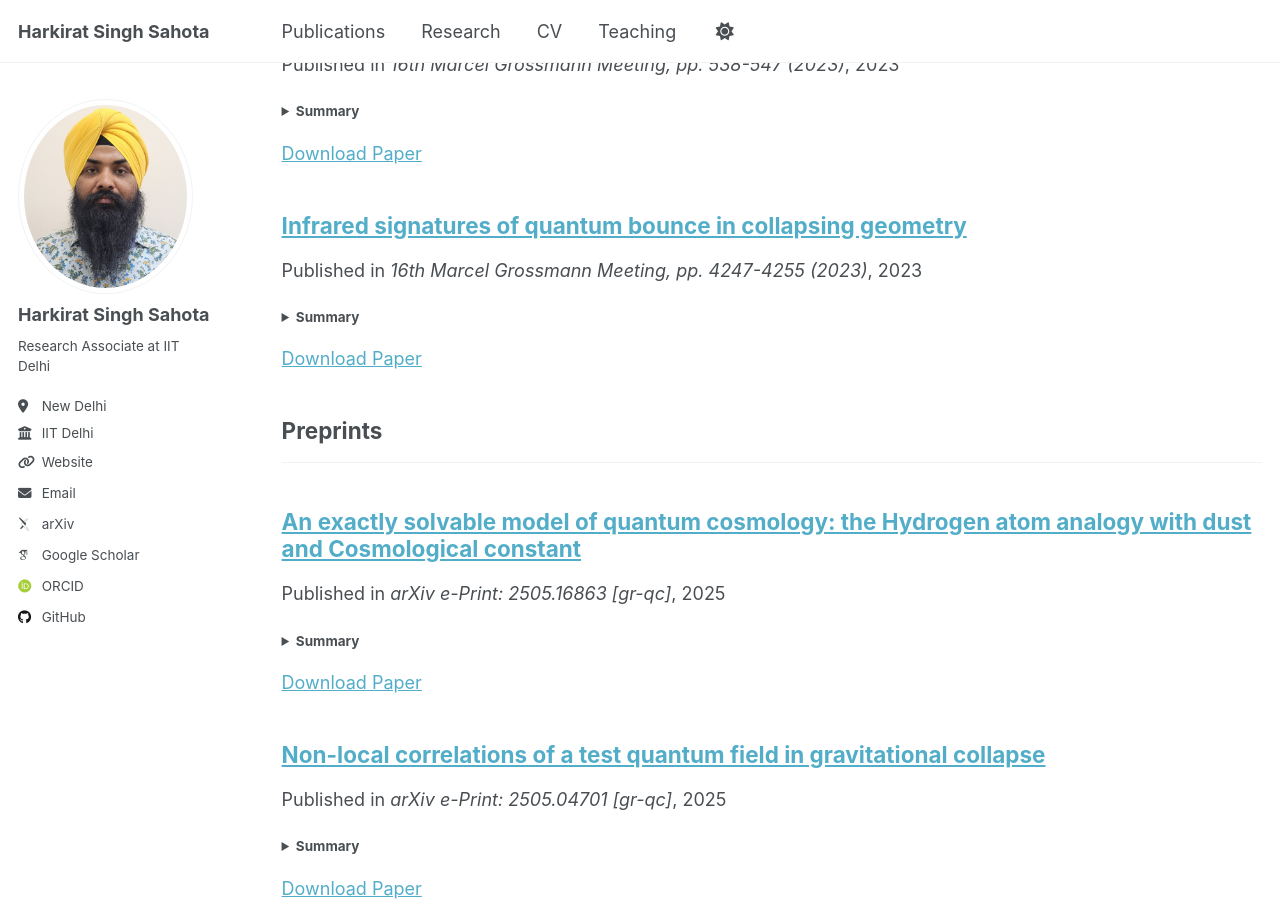
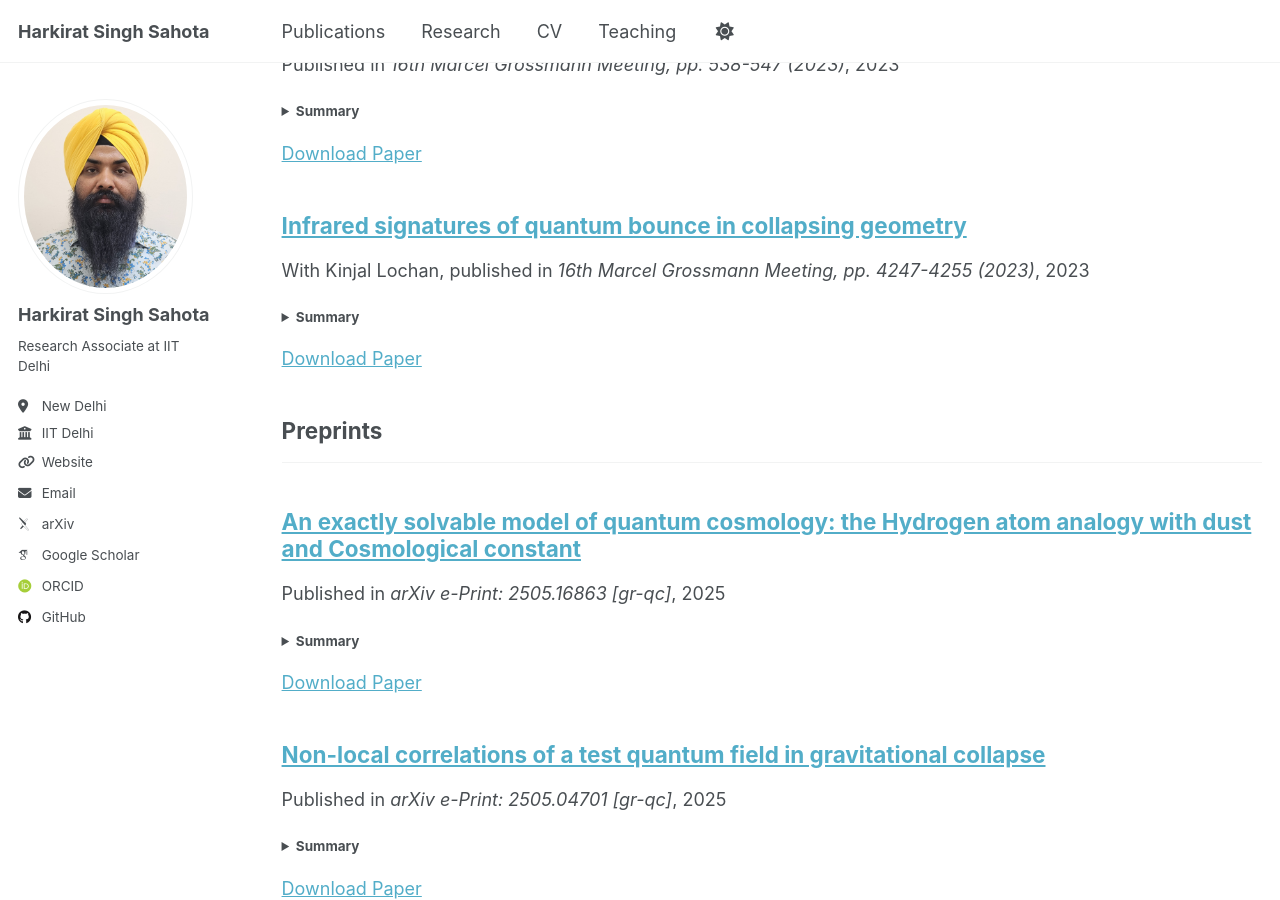
Before and after one commit to harkiratss/harkiratss.github.io, a Jekyll site: the page built from _pages/publications.html, in a window 1280 px wide and 900 px high, scrolled down 1731 px. Built offline with Jekyll 4.4.1, drawn with Linux system fonts in a browser that asks for light colours; some web fonts are replaced.

Commit message:
Update Conf1.md

```diff
--- a/_publications/Conf1.md
+++ b/_publications/Conf1.md
@@ -4,6 +4,7 @@ collection: publications
 category: conferences
 permalink: /publication/MG16_1/
 date: Jan 24, 2023
+other_authors: "Kinjal Lochan"
 venue: '16th Marcel Grossmann Meeting, pp. 4247-4255 (2023)'
 paperurl: 'https://inspirehep.net/files/437ba6a5f0320c1f34c497b98d799b47'
 redirect_to: 'https://doi.org/10.1142/9789811269776_0355'
```
